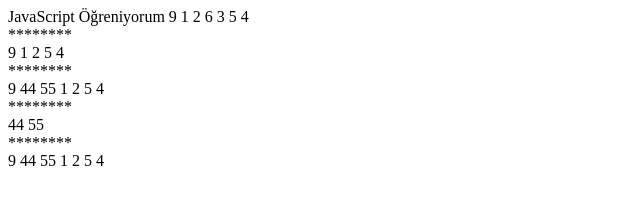
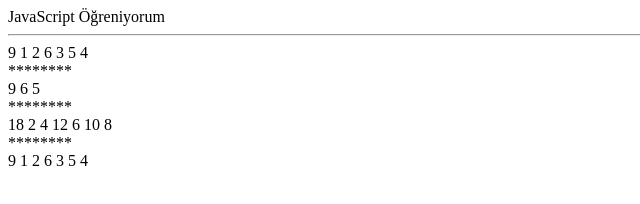
Before and after one commit to yunustalhatekneci/JavaScript, a plain HTML site: page index.html in a window 1280 px wide. Shown: the whole page, without its empty margins (0-640 px from the left). Drawn offline with Linux system fonts and the light colour scheme.

Commit message:
Map, filter, forEach

```diff
--- a/index.html
+++ b/index.html
@@ -12,6 +12,7 @@
     <noscript>your browser is not support JavaScript</noscript>
 <!-- start codes -->
  JavaScript Öğreniyorum
+<hr>
  <!-- end codes -->
 
 <!-- external js -->
--- a/template.js
+++ b/template.js
@@ -553,4 +553,36 @@ array.sort().reverse().forEach((response) => {
         document.writeln(response);
     })
 }
-    arrayMethod3();
+    // arrayMethod3();
+
+    // Map, filter, forEach
+    const arrayMethod4 = () => {
+        let array = arrayDataSet();
+        let cloneArray=array;
+        cloneArray.forEach((response) => {
+            document.writeln(response);
+            });
+            document.writeln("<br/>********<br/>");
+            let filterYttNumbers = cloneArray.filter((response) => {
+                return response>4;
+            }
+            );
+            filterYttNumbers.forEach((response) => {
+                document.writeln(response);
+            });
+            document.writeln("<br/>********<br/>");
+            let mapYttNumbers = cloneArray.map((response) => {
+                return response*2;
+            }
+            );
+            mapYttNumbers.forEach((response) => {
+                document.writeln(response);
+            });
+            document.writeln("<br/>********<br/>");
+            cloneArray.forEach((response) => {
+                document.writeln(response);
+            });
+
+
+    }
+    arrayMethod4()
```
